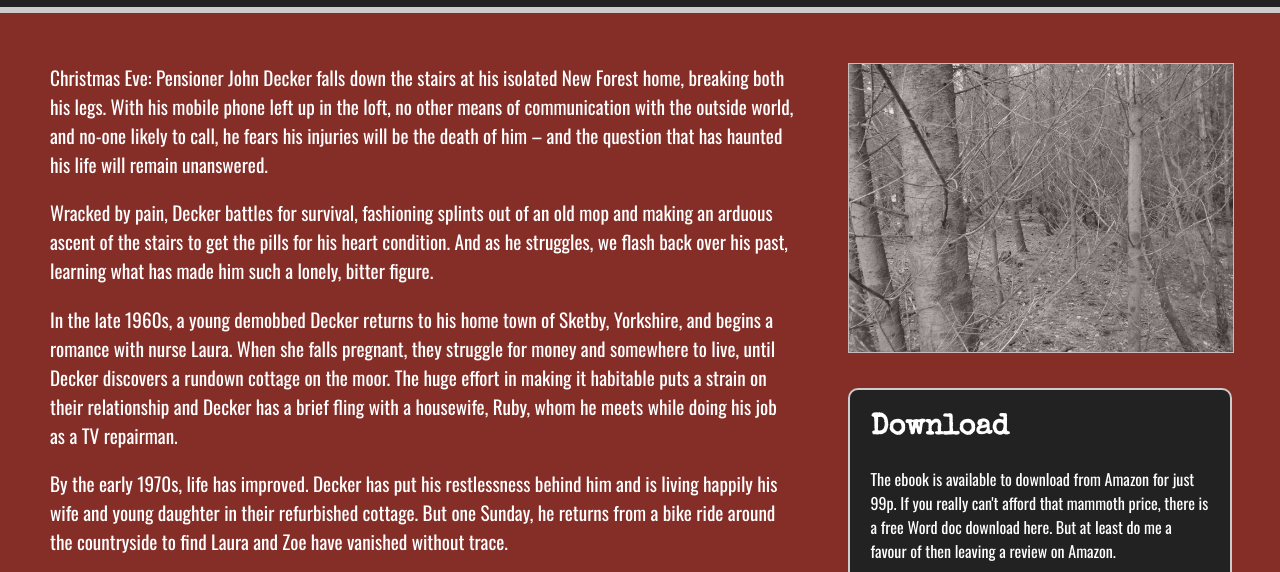
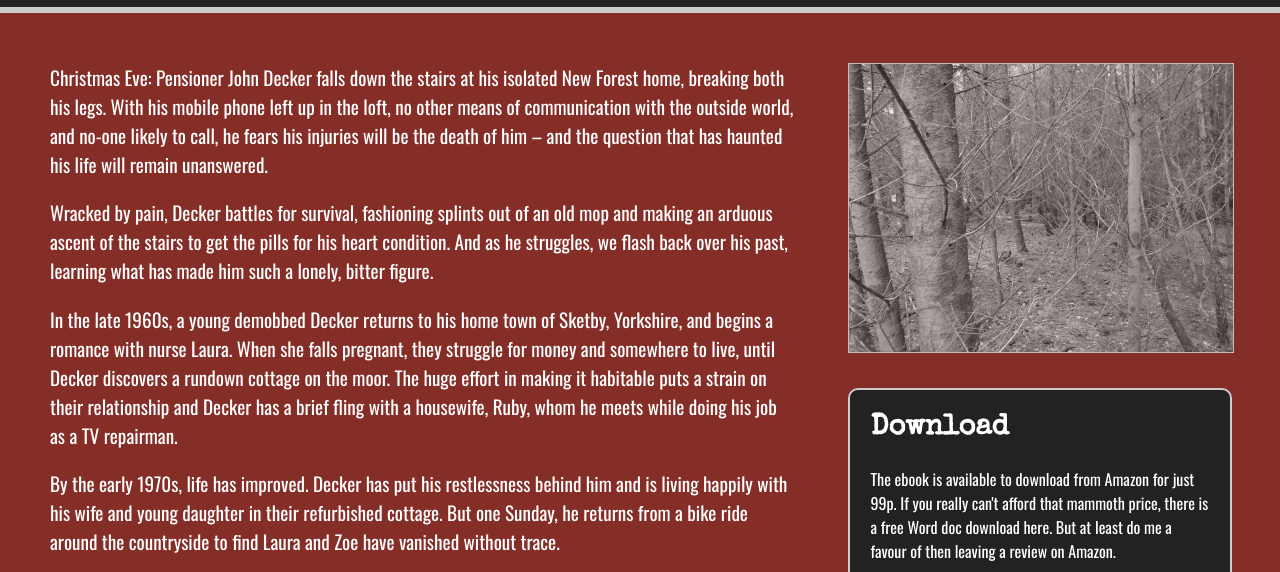
Before and after one commit to Domehead123/crawl, a plain HTML site: page index.html in a window 1280 px wide. Shown: the part 200-772 px from the top of the page. Drawn offline with nearby package versions, Linux system fonts and the light colour scheme.

Commit message:
typo amend

```diff
--- a/index.html
+++ b/index.html
@@ -17,7 +17,7 @@
         <p>Christmas Eve: Pensioner John Decker falls down the stairs at his isolated New Forest home, breaking both his legs. With his mobile phone left up in the loft, no other means of communication with the outside world, and no-one likely to call, he fears his injuries will be the death of him – and the question that has haunted his life will remain unanswered.</p>
 <p>Wracked by pain, Decker battles for survival, fashioning splints out of an old mop and making an arduous ascent of the stairs to get the pills for his heart condition. And as he struggles, we flash back over his past, learning what has made him such a lonely, bitter figure.</p>
 <p>In the late 1960s, a young demobbed Decker returns to his home town of Sketby, Yorkshire, and begins a romance with nurse Laura. When she falls pregnant, they struggle for money and somewhere to live, until Decker discovers a rundown cottage on the moor. The huge effort in making it habitable puts a strain on their relationship and Decker has a brief fling with a housewife, Ruby, whom he meets while doing his job as a TV repairman.</p>
-<p>By the early 1970s, life has improved. Decker has put his restlessness behind him and is living happily his wife and young daughter in their refurbished cottage. But one Sunday, he returns from a bike ride around the countryside to find Laura and Zoe have vanished without trace.</p>
+<p>By the early 1970s, life has improved. Decker has put his restlessness behind him and is living happily with his wife and young daughter in their refurbished cottage. But one Sunday, he returns from a bike ride around the countryside to find Laura and Zoe have vanished without trace.</p>
 <p>Decker soon becomes the prime suspect in their disappearance, and although never charged, he is ostracised and even threatened by the people of his hometown. Sickened by their reaction, he moves down to the south coast.</p>
 <p>A few years later, he has become a successful businessman with a chain of TV shops across the Bournemouth area. He uses his new-found riches to fund his own investigation into Laura and Zoe’s disappearance, after getting information on the other possible suspects from his old friend Dave, a police officer.</p>
 <p>He spends the next few years tailing a series of dangerous suspects: paedophiles Quill and Bayley, rapists Melksham and Fenham, plus Ruby’s husband Patrick Bell and his own brother-in-law Brian. But his investigations are clumsy and lead nowhere, only making him more bitter and leading to the eventual break-up of his relationship with one of his employees, Penny.</p>
```
Also changed, not shown: .c9/metadata/environment/assets/css/style.css, .c9/metadata/environment/index.html, 1 other file.
